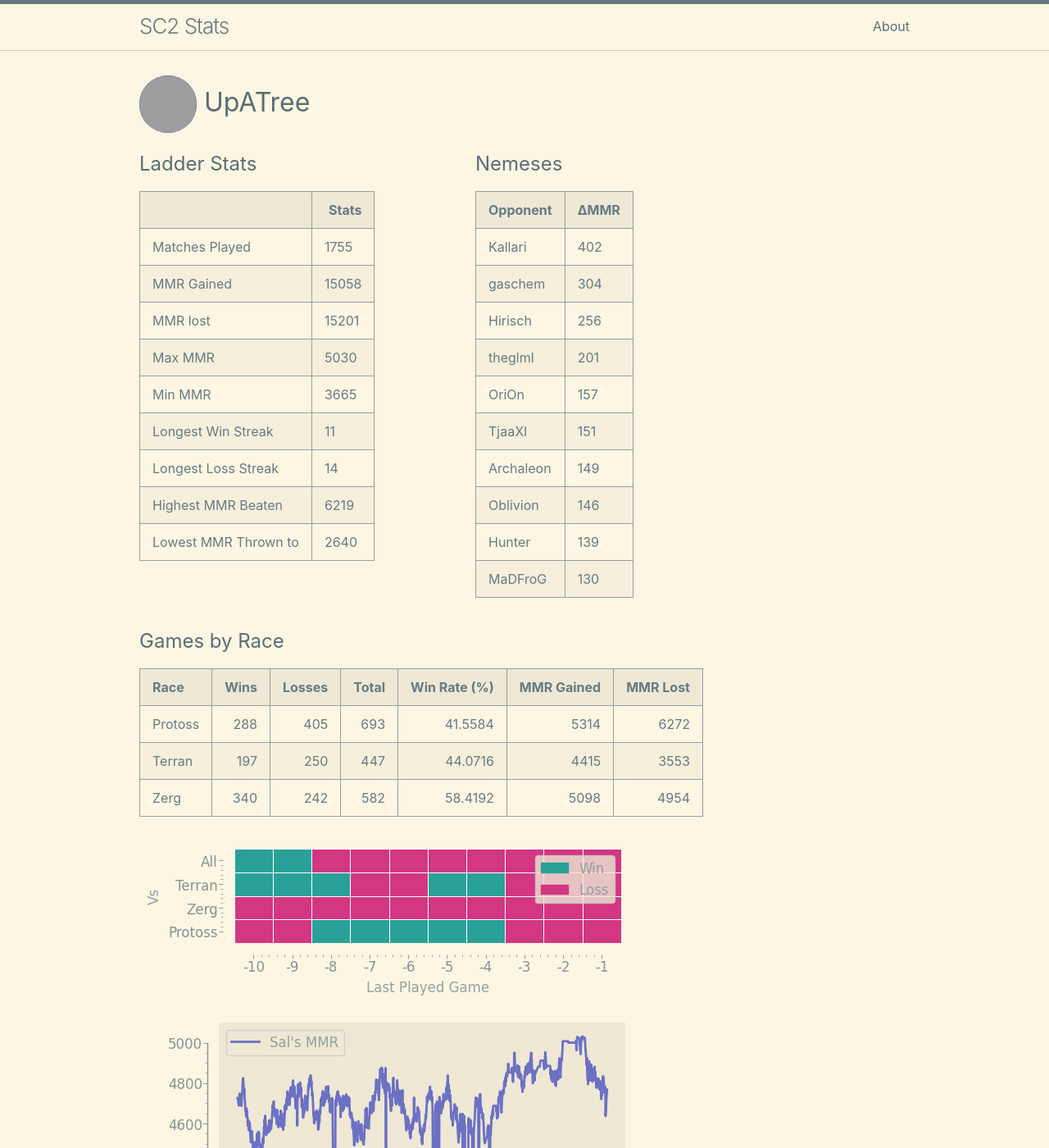
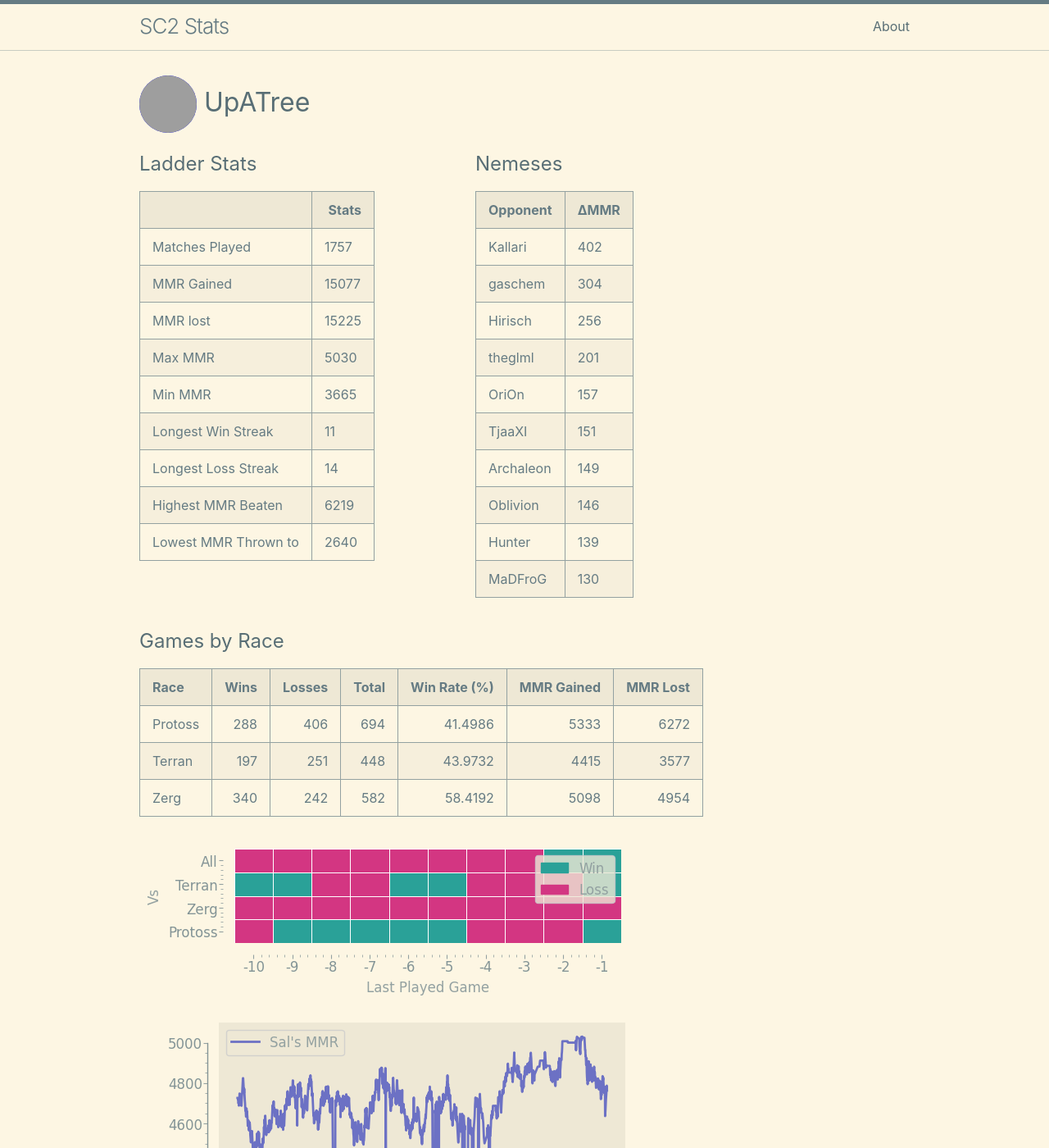
Before and after one commit to kylermurphy/UpATree, a Jekyll site: the page built from docs/index.md, in a window 1280 px wide and 1400 px high. Shown: the whole window at 82% size. Built offline with Jekyll 4.4.1, drawn with Linux system fonts in a browser that asks for light colours; grey boxes are pictures that could not be loaded.

Commit message:
running on push

```diff
--- a/docs/index.md
+++ b/docs/index.md
@@ -18,15 +18,15 @@ layout: home
   <tbody>
     <tr>
       <td>Matches Played</td>
-      <td>1755</td>
+      <td>1757</td>
     </tr>
     <tr>
       <td>MMR Gained</td>
-      <td>15058</td>
+      <td>15077</td>
     </tr>
     <tr>
       <td>MMR lost</td>
-      <td>15201</td>
+      <td>15225</td>
     </tr>
     <tr>
       <td>Max MMR</td>
@@ -114,8 +114,8 @@ layout: home
 
 | Race    |   Wins |   Losses |   Total |   Win Rate (%) |   MMR Gained |   MMR Lost |
 |:--------|-------:|---------:|--------:|---------------:|-------------:|-----------:|
-| Protoss |    288 |      405 |     693 |        41.5584 |         5314 |       6272 |
-| Terran  |    197 |      250 |     447 |        44.0716 |         4415 |       3553 |
+| Protoss |    288 |      406 |     694 |        41.4986 |         5333 |       6272 |
+| Terran  |    197 |      251 |     448 |        43.9732 |         4415 |       3577 |
 | Zerg    |    340 |      242 |     582 |        58.4192 |         5098 |       4954 |
 
 ![Games by Race](./assets/gm_hist.png)
--- a/log.txt
+++ b/log.txt
@@ -829,3 +829,4 @@ Writing a log file 2025-04-03 22:48:16.
 Writing a log file 2025-04-03 23:23:45.
 Writing a log file 2025-04-03 23:48:04.
 Writing a log file 2025-04-04 16:28:19.
+Writing a log file 2025-04-04 16:52:27.
```
Also changed, not shown: docs/assets/MMR.png, docs/assets/daily.png, docs/assets/gm_hist.png, docs/assets/r_wrt.png, 1 other file.
